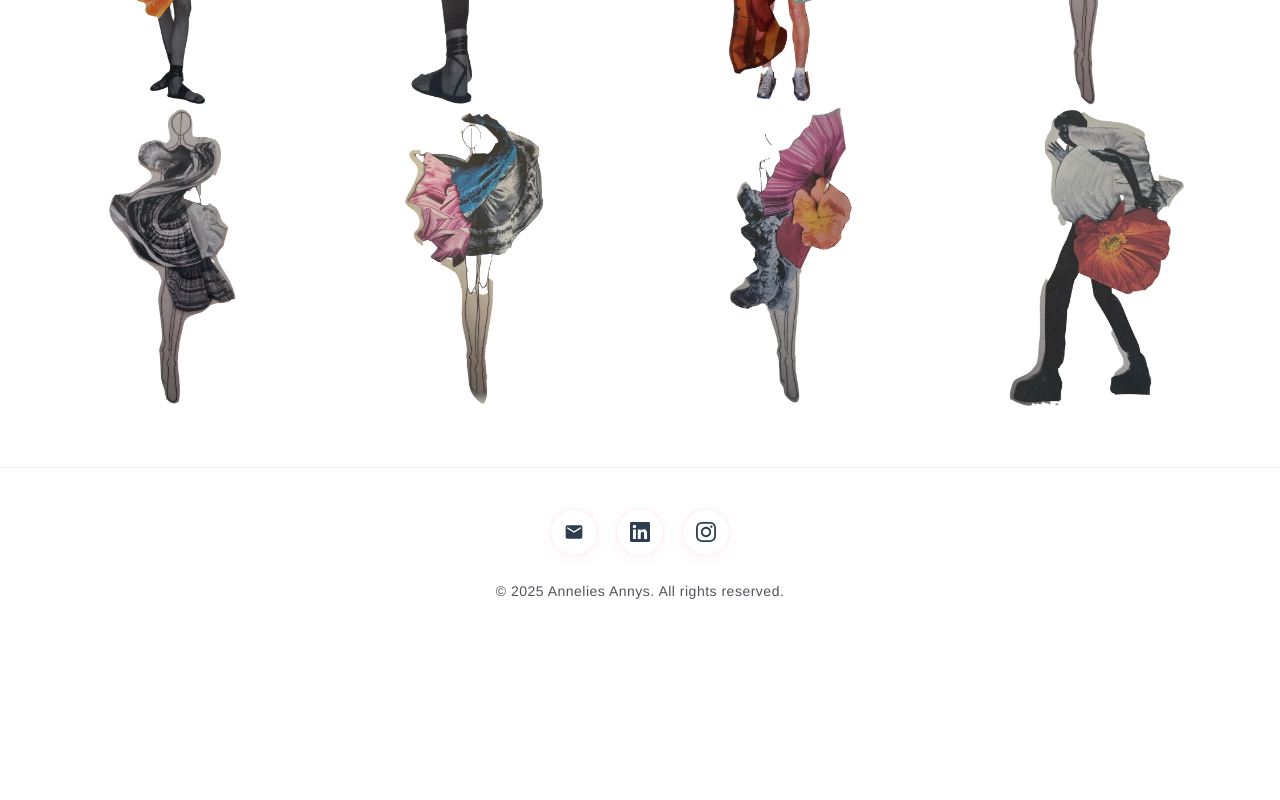
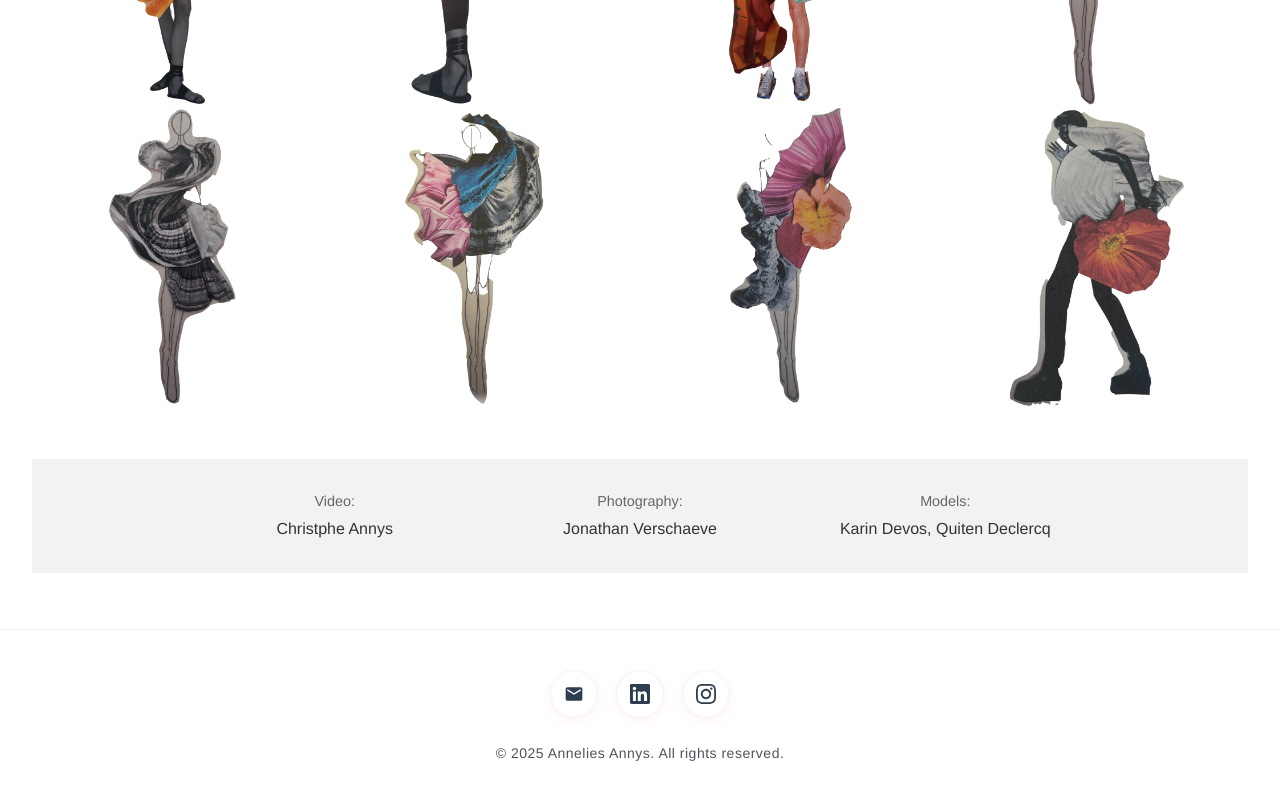
Before and after one commit to brentvervaet/anneliesannys-portfolio, a Vue app: page /ba1-studies in a window 1280 px wide. Shown: the part 11171-11971 px from the top of the page. Before the commit the page ends 11833 px from the top, so only its background shows below. Built offline with nearby package versions, Linux system fonts and the light colour scheme.

Commit message:
feat: add credits section to StudiesDetail and update ProjectDetailView to pass credits prop

```diff
--- a/src/components/StudiesDetail.vue
+++ b/src/components/StudiesDetail.vue
@@ -34,25 +34,6 @@
             />
           </div>
 
-          <!-- <div
-            v-if="credits && typeof credits === 'object' && Object.keys(credits).length > 0"
-            class="credits-section"
-          >
-            <div class="credits-grid">
-              <div v-for="(value, key) in credits" :key="key" class="credit-item">
-                <span class="credit-label">{{ key }}:</span>
-                <span class="credit-value">
-                  <template v-if="Array.isArray(value)">
-                    {{ sortAlphabetically(value).join(', ') }}
-                  </template>
-                  <template v-else>
-                    {{ value }}
-                  </template>
-                </span>
-              </div>
-            </div>
-          </div> -->
-
           <div>Sketch book images coming soon</div>
 
           <!-- Collages Grid -->
@@ -69,6 +50,26 @@
           </div>
         </div>
       </div>
+
+      <!-- Credits Section -->
+      <div
+        v-if="credits && typeof credits === 'object' && Object.keys(credits).length > 0"
+        class="credits-section"
+      >
+        <div class="credits-grid">
+          <div v-for="(value, key) in credits" :key="key" class="credit-item">
+            <span class="credit-label">{{ key }}:</span>
+            <span class="credit-value">
+              <template v-if="Array.isArray(value)">
+                {{ sortAlphabetically(value).join(', ') }}
+              </template>
+              <template v-else>
+                {{ value }}
+              </template>
+            </span>
+          </div>
+        </div>
+      </div>
     </section>
   </div>
 </template>
@@ -82,6 +83,7 @@ interface Props {
   studies: Study[]
   date?: string
   video?: string
+  credits?: string | Record<string, string | string[] | undefined>
 }
 
 const props = defineProps<Props>()
@@ -93,6 +95,11 @@ const getMediumImagePath = (originalPath: string): string => {
   const pathParts = originalPath.split('/')
   const filename = pathParts.pop()
   return [...pathParts, 'med', filename].join('/')
+}
+
+// Sort array alphabetically (case-insensitive)
+const sortAlphabetically = (arr: string[]): string[] => {
+  return [...arr].sort((a, b) => a.localeCompare(b, undefined, { sensitivity: 'base' }))
 }
 </script>
 
@@ -176,6 +183,40 @@ const getMediumImagePath = (originalPath: string): string => {
   object-fit: cover;
 }
 
+/* ===== CREDITS SECTION ===== */
+.credits-section {
+  margin: 1.5rem 0;
+  padding: 2rem;
+  background: rgba(0, 0, 0, 0.05);
+}
+
+.credits-grid {
+  display: grid;
+  grid-template-columns: repeat(auto-fit, minmax(250px, 1fr));
+  gap: 1rem;
+  max-width: 900px;
+  margin: 0 auto;
+  text-align: center;
+}
+
+.credit-item {
+  display: flex;
+  flex-direction: column;
+  gap: 0.25rem;
+}
+
+.credit-label {
+  font-weight: 500;
+  font-size: 0.9rem;
+  color: #666;
+}
+
+.credit-value {
+  font-weight: 300;
+  font-size: 1rem;
+  color: #333;
+}
+
 /* ===== COLLAGES SECTION ===== */
 .collages-section {
   margin: 1.5rem 0;
--- a/src/views/ProjectDetailView.vue
+++ b/src/views/ProjectDetailView.vue
@@ -8,6 +8,7 @@
       :studies="project.studies"
       :video="project.video"
       :date="project.date"
+      :credits="project.credits"
     />
     <!-- Show ProjectDetail component for projects with images -->
     <ProjectDetail
```
